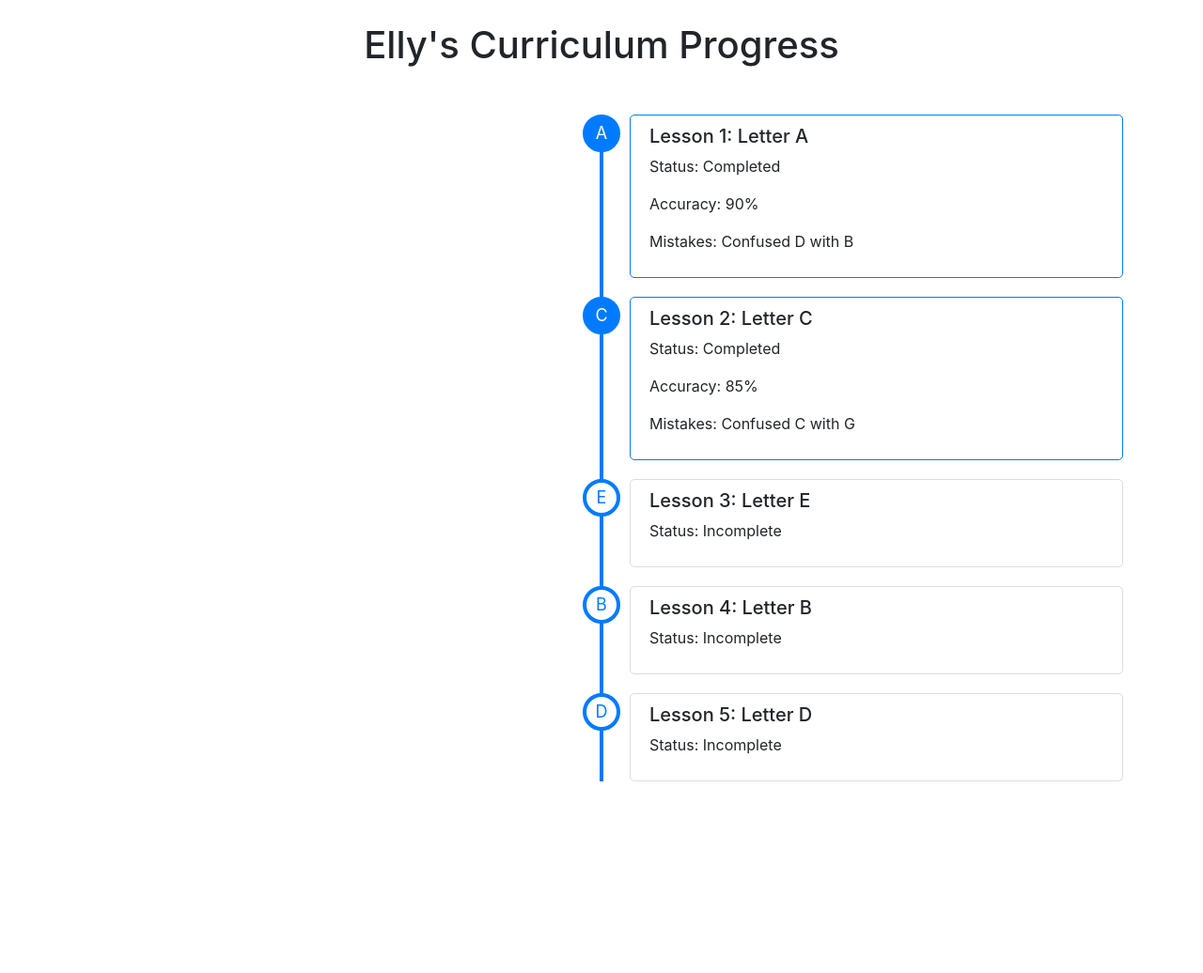
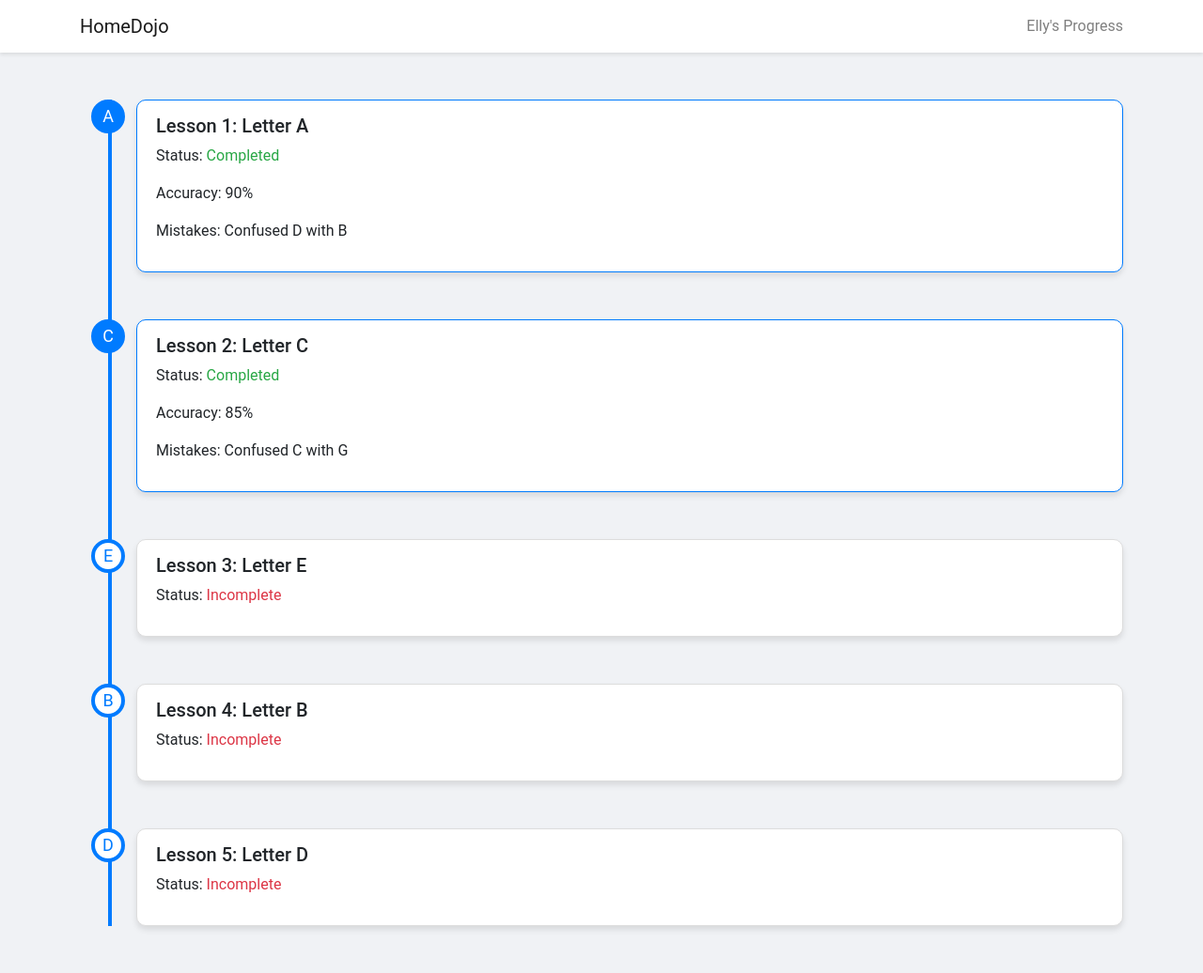
Before and after one commit to ellyhonig/homedojo-dashboard, a Flask app: page /student/1 in a window 1280 px wide. Shown: the whole page at 94% size. Before the commit the page ends 882 px from the top, so only its background shows below. Run offline with Flask 3, Linux system fonts and the light colour scheme; some libraries are stand-ins or nearby versions.

Commit message:
Update student_progress.html

```diff
--- a/templates/student_progress.html
+++ b/templates/student_progress.html
@@ -5,6 +5,14 @@
     <title>{{ student.name }}'s Curriculum Progress</title>
     <link rel="stylesheet" href="https://stackpath.bootstrapcdn.com/bootstrap/4.5.2/css/bootstrap.min.css">
     <style>
+        body {
+            background-color: #f0f2f5;
+            font-family: "Roboto", sans-serif;
+        }
+        .navbar {
+            background-color: #fff;
+            box-shadow: 0 2px 4px rgba(0, 0, 0, 0.1);
+        }
         .timeline {
             position: relative;
             margin: 50px 0;
@@ -14,42 +22,45 @@
         .timeline::before {
             content: '';
             position: absolute;
-            left: 50%;
+            left: 30px;
             top: 0;
             bottom: 0;
             width: 4px;
             background: #007bff;
-            transform: translateX(-50%);
         }
         .timeline-item {
             position: relative;
-            margin: 20px 0;
-            padding-left: 50%;
-            text-align: left;
+            margin-bottom: 50px;
+            padding-left: 60px;
         }
         .timeline-item .timeline-icon {
             position: absolute;
-            left: 50%;
-            top: 0;
-            width: 40px;
-            height: 40px;
-            margin-left: -20px;
+            left: 12px;
+            width: 36px;
+            height: 36px;
             background: #fff;
             border: 4px solid #007bff;
             border-radius: 50%;
             text-align: center;
-            line-height: 32px;
+            line-height: 28px;
             font-size: 18px;
             color: #007bff;
             z-index: 100;
+            cursor: pointer;
+            transition: background-color 0.3s, color 0.3s;
+        }
+        .timeline-item .timeline-icon:hover {
+            background-color: #007bff;
+            color: #fff;
         }
         .timeline-item .timeline-content {
-            padding: 10px 20px;
             background: #fff;
+            padding: 15px 20px;
+            border-radius: 10px;
+            border: 1px solid #ddd;
             position: relative;
-            border: 1px solid #ddd;
-            border-radius: 5px;
-            margin-left: 30px;
+            box-shadow: 0 4px 6px rgba(0,0,0,0.1);
+            transition: background-color 0.3s;
         }
         .timeline-item .timeline-content:hover {
             background-color: #f9f9f9;
@@ -64,27 +75,59 @@
     </style>
 </head>
 <body>
+    <!-- Navigation Bar -->
+    <nav class="navbar navbar-expand-lg navbar-light bg-white">
       <div class="container">
-    <h1 class="my-4 text-center">{{ student.name }}'s Curriculum Progress</h1>
+        <a class="navbar-brand" href="{{ url_for('dashboard') }}">HomeDojo</a>
+        <span class="navbar-text">
+            {{ student.name }}'s Progress
+        </span>
+      </div>
+    </nav>
+
+    <div class="container">
         <ul class="timeline">
             {% for level in student.levels %}
             <li class="timeline-item {% if level.completed %}completed{% endif %}">
-            <div class="timeline-icon">
+                <div class="timeline-icon" data-toggle="modal" data-target="#skipModal{{ loop.index0 }}">
                     {{ level.letter }}
                 </div>
                 <div class="timeline-content" {% if level.mistakes %} data-toggle="tooltip" title="Mistake: {{ level.mistakes }}" {% endif %}>
                     <h5>{{ level.name }}: Letter {{ level.letter }}</h5>
                     {% if level.completed %}
-                    <p>Status: Completed</p>
+                        <p>Status: <span class="text-success">Completed</span></p>
                         <p>Accuracy: {{ level.accuracy }}%</p>
                     {% else %}
-                    <p>Status: Incomplete</p>
+                        <p>Status: <span class="text-danger">Incomplete</span></p>
                     {% endif %}
                     {% if level.mistakes %}
                         <p>Mistakes: {{ level.mistakes }}</p>
                     {% endif %}
                 </div>
             </li>
+
+            <div class="modal fade" id="skipModal{{ loop.index0 }}" tabindex="-1" aria-labelledby="skipModalLabel{{ loop.index0 }}" aria-hidden="true">
+              <div class="modal-dialog">
+                <div class="modal-content">
+                  <form action="{{ url_for('skip_to_level', student_id=student.id, level_index=loop.index0) }}" method="POST">
+                      <div class="modal-header">
+                        <h5 class="modal-title" id="skipModalLabel{{ loop.index0 }}">Change Progress to {{ level.name }}</h5>
+                        <button type="button" class="close" data-dismiss="modal" aria-label="Close">
+                          <span aria-hidden="true">&times;</span>
+                        </button>
+                      </div>
+                      <div class="modal-body">
+                        <p>Are you sure you want to change the student's progress to this level? All levels after this will be marked as incomplete.</p>
+                      </div>
+                      <div class="modal-footer">
+                        <button type="submit" class="btn btn-primary">Yes, Change Progress</button>
+                        <button type="button" class="btn btn-secondary" data-dismiss="modal">Cancel</button>
+                      </div>
+                  </form>
+                </div>
+              </div>
+            </div>
+
             {% endfor %}
         </ul>
     </div>
```
Lines whose indentation alone changed are shown as unchanged.
